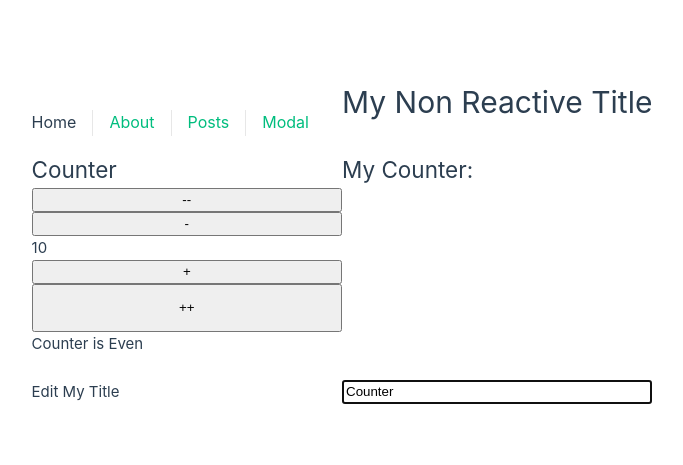
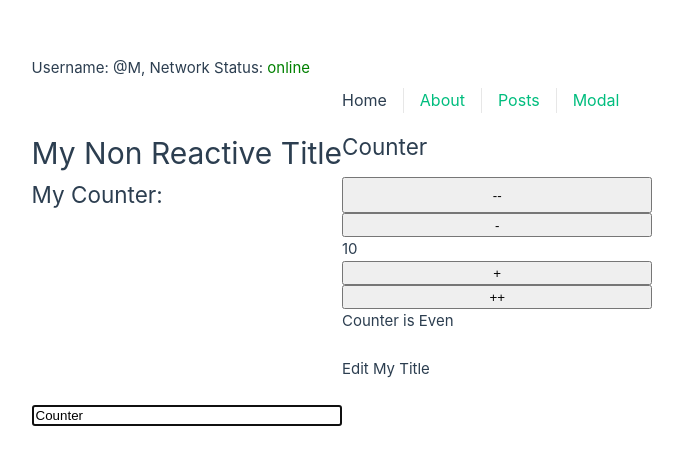
Before and after one commit to junsan/vue-three-basic, a Vue app: page / in a window 1280 px wide. Shown: the part 159-624 px from the top of the page, without its empty margins (298-981 px from the left). Built offline with nearby package versions, Linux system fonts and the light colour scheme.

Commit message:
VueUse libraries

```diff
--- a/package.json
+++ b/package.json
@@ -8,6 +8,7 @@
     "preview": "vite preview"
   },
   "dependencies": {
+    "@vueuse/core": "^10.4.1",
     "pinia": "^2.1.6",
     "vue": "^3.3.4",
     "vue-router": "^4.2.4"
--- a/src/App.vue
+++ b/src/App.vue
@@ -3,6 +3,9 @@
 </script>
 
 <template>
+  <div>
+    Username: @{{ user.name }}, Network Status: <span :style="{ color: online ? 'green' : 'red'}">{{ online ? 'online' : 'offline' }}</span>
+  </div>
   <nav>
     <RouterLink to="/">Home</RouterLink>
     <RouterLink to="/about">About</RouterLink>
@@ -16,6 +19,9 @@
 
 <script setup>
 import { reactive, provide } from 'vue'
+import { useOnline } from '@vueuse/core'
+
+const online = useOnline()
 
 const user = reactive({
   name: 'M',
```
Also changed, not shown: 1 other file (tests, documents, lock files or other folders).
